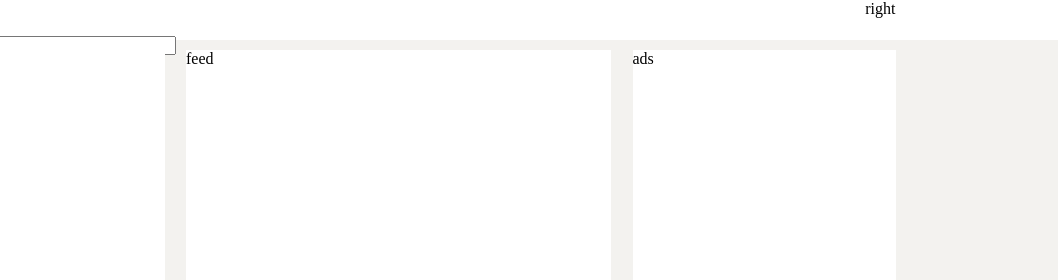
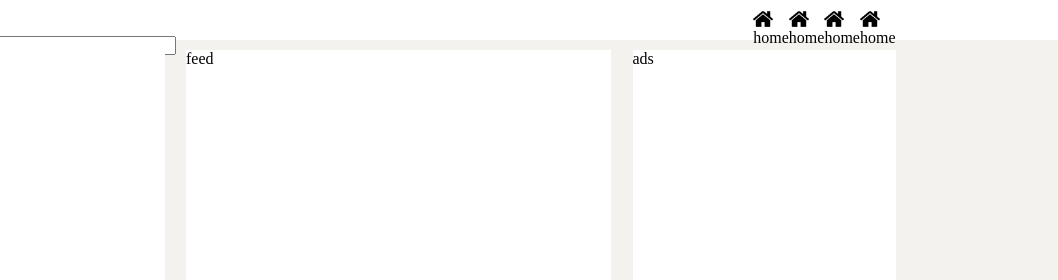
Before and after one commit to Yudikrisnandi/css-triks, a website: page index.html in a window 1280 px wide. Shown: the top 280 px of the page, 222-1280 px from the left. Drawn offline with Linux system fonts and the light colour scheme.

Commit message:
add link

```diff
--- a/index.html
+++ b/index.html
@@ -12,8 +12,25 @@
           <img src="./images-one/icons8-linkedin-50.png" alt="">
           <input type=""/>
         </div>
-        <div>
-          right
+        <div class="navigation-link">
+          <ul>
+            <li>
+              <img src="./images-one/home.png" alt="">
+              <span>home</span>
+            </li>
+            <li>
+              <img src="./images-one/home.png" alt="">
+              <span>home</span>
+            </li>
+            <li>
+              <img src="./images-one/home.png" alt="">
+              <span>home</span>
+            </li>
+            <li>
+              <img src="./images-one/home.png" alt="">
+              <span>home</span>
+            </li>
+          </ul>
         </div>
       </div>
     </nav>
--- a/style.css
+++ b/style.css
@@ -13,6 +13,19 @@
   margin: 0 auto;
   display: flex;
   justify-content: space-between;
+  align-items: center;
+}
+
+.navigation-link ul {
+  display: flex;
+  list-style: none;
+}
+.navigation-link ul li{
+  display: flex;
+  flex-direction: column;
+}
+.navigation-link ul li img{
+  width: 20px;
 }
 
 .main {
```
